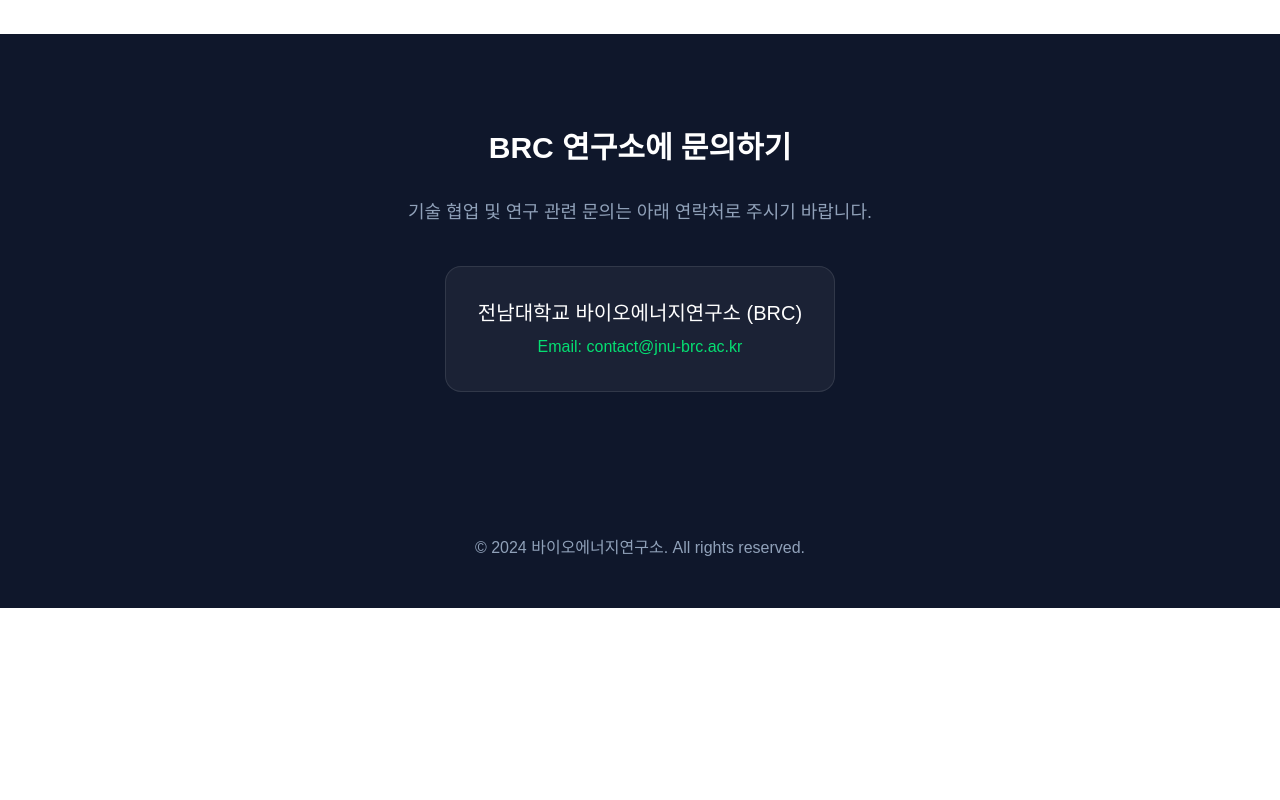
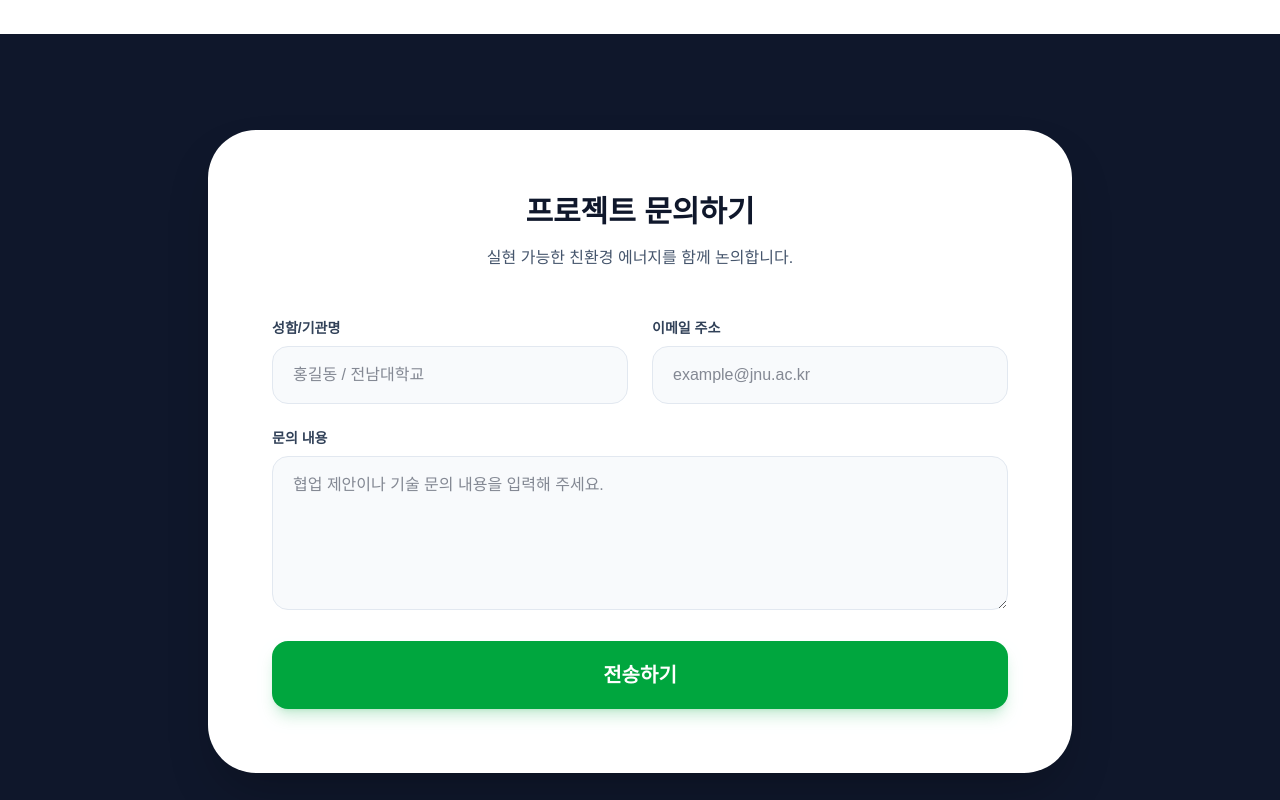
Before and after one commit to cw5444/bioenergy-website, a Next.js app: page / in a window 1280 px wide. Shown: the part 1240-2040 px from the top of the page. Before the commit the page ends 1848 px from the top, so only its background shows below. Built offline with nearby package versions, Linux system fonts and the light colour scheme.

Commit message:
Fix: Restore contact form, adjust header spacing, and fix scroll overlap

```diff
--- a/app/page.tsx
+++ b/app/page.tsx
@@ -1,14 +1,37 @@
+"use client";
+
 import Link from "next/link";
+import { useState } from "react";
 
 export default function Home() {
+  const [formData, setFormData] = useState({ name: "", email: "", message: "" });
+  const [status, setStatus] = useState("");
+
+  const handleSubmit = async (e: React.FormEvent) => {
+    e.preventDefault();
+    setStatus("sending");
+
+    // Supabase 연동 로직 (이전 로직 유지)
+    try {
+      const response = await fetch("/api/contact", {
+        method: "POST",
+        body: JSON.stringify(formData),
+      });
+      if (response.ok) {
+        setStatus("success");
+        setFormData({ name: "", email: "", message: "" });
+      } else {
+        setStatus("error");
+      }
+    } catch (err) {
+      setStatus("error");
+    }
+  };
+
   return (
     <main className="min-h-screen">
-      {/* 1. Hero Section: 이전의 선명한 그라데이션 복구 */}
-      <section
-        id="intro"
-        className="relative h-[90vh] flex items-center justify-center bg-slate-900 overflow-hidden scroll-mt-24"
-      >
-        {/* 요청하신 이전 느낌의 생동감 있는 오버레이 */}
+      {/* 1. Hero Section: 이전의 선명한 그린 그라데이션 복구 */}
+      <section id="intro" className="relative h-[90vh] flex items-center justify-center bg-slate-900 overflow-hidden scroll-mt-24">
         <div className="absolute inset-0 opacity-70 bg-gradient-to-br from-green-600 via-emerald-800 to-slate-950" />
 
         <div className="relative z-10 text-center px-4 max-w-5xl">
@@ -31,7 +54,6 @@
           </p>
 
           <div className="flex flex-col sm:flex-row gap-5 justify-center">
-            {/* 404 방지를 위해 하단 contact 섹션으로 연결 */}
             <Link href="#contact" className="bg-green-600 hover:bg-green-500 text-white px-12 py-5 rounded-full text-xl font-bold transition-all shadow-[0_0_30px_rgba(34,197,94,0.4)]">
               지금 상담하기
             </Link>
@@ -42,7 +64,7 @@
         </div>
       </section>
 
-      {/* 2. Tech Section: scroll-mt-24로 메뉴 클릭 시 잘림 방지 */}
+      {/* 2. Tech Section: scroll-mt-24 적용 */}
       <section id="tech" className="py-24 bg-white scroll-mt-24">
         <div className="max-w-7xl mx-auto px-4">
           <div className="text-center mb-16">
@@ -66,16 +88,57 @@
         </div>
       </section>
 
-      {/* 3. Contact Section: 임시 문의처 (404 방지용) */}
-      <section id="contact" className="py-24 bg-slate-900 text-white scroll-mt-24">
-        <div className="max-w-4xl mx-auto px-4 text-center">
-          <h2 className="text-3xl font-bold mb-8">BRC 연구소에 문의하기</h2>
-          <p className="text-slate-400 mb-10 text-lg">
-            기술 협업 및 연구 관련 문의는 아래 연락처로 주시기 바랍니다.
-          </p>
-          <div className="bg-white/5 p-8 rounded-2xl border border-white/10 inline-block">
-            <p className="text-xl">전남대학교 바이오에너지연구소 (BRC)</p>
-            <p className="text-green-400 mt-2">Email: contact@jnu-brc.ac.kr</p>
+      {/* 3. Contact Section: Supabase 연동 폼 복구 */}
+      <section id="contact" className="py-24 bg-slate-900 scroll-mt-24">
+        <div className="max-w-4xl mx-auto px-4">
+          <div className="bg-white rounded-[3rem] p-10 md:p-16 shadow-2xl">
+            <div className="text-center mb-12">
+              <h2 className="text-3xl font-bold text-slate-900 mb-4">프로젝트 문의하기</h2>
+              <p className="text-slate-600 font-medium">실현 가능한 친환경 에너지를 함께 논의합니다.</p>
+            </div>
+
+            <form onSubmit={handleSubmit} className="space-y-6">
+              <div className="grid md:grid-cols-2 gap-6">
+                <div>
+                  <label className="block text-sm font-bold text-slate-700 mb-2">성함/기관명</label>
+                  <input
+                    type="text"
+                    className="w-full px-5 py-4 rounded-2xl bg-slate-50 border border-slate-200 focus:border-green-500 outline-none transition-all text-slate-900"
+                    placeholder="홍길동 / 전남대학교"
+                    value={formData.name}
+                    onChange={(e) => setFormData({...formData, name: e.target.value})}
+                    required
+                  />
+                </div>
+                <div>
+                  <label className="block text-sm font-bold text-slate-700 mb-2">이메일 주소</label>
+                  <input
+                    type="email"
+                    className="w-full px-5 py-4 rounded-2xl bg-slate-50 border border-slate-200 focus:border-green-500 outline-none transition-all text-slate-900"
+                    placeholder="example@jnu.ac.kr"
+                    value={formData.email}
+                    onChange={(e) => setFormData({...formData, email: e.target.value})}
+                    required
+                  />
+                </div>
+              </div>
+              <div>
+                <label className="block text-sm font-bold text-slate-700 mb-2">문의 내용</label>
+                <textarea
+                  rows={5}
+                  className="w-full px-5 py-4 rounded-2xl bg-slate-50 border border-slate-200 focus:border-green-500 outline-none transition-all text-slate-900"
+                  placeholder="협업 제안이나 기술 문의 내용을 입력해 주세요."
+                  value={formData.message}
+                  onChange={(e) => setFormData({...formData, message: e.target.value})}
+                  required
+                />
+              </div>
+              <button className="w-full bg-green-600 hover:bg-green-700 text-white py-5 rounded-2xl text-xl font-bold transition-all shadow-lg shadow-green-600/20 active:scale-[0.98]">
+                {status === "sending" ? "전송 중..." : "전송하기"}
+              </button>
+              {status === "success" && <p className="text-center text-green-600 font-bold">성공적으로 발송되었습니다!</p>}
+              {status === "error" && <p className="text-center text-red-500 font-bold">오류가 발생했습니다. 다시 시도해 주세요.</p>}
+            </form>
           </div>
         </div>
       </section>
```
